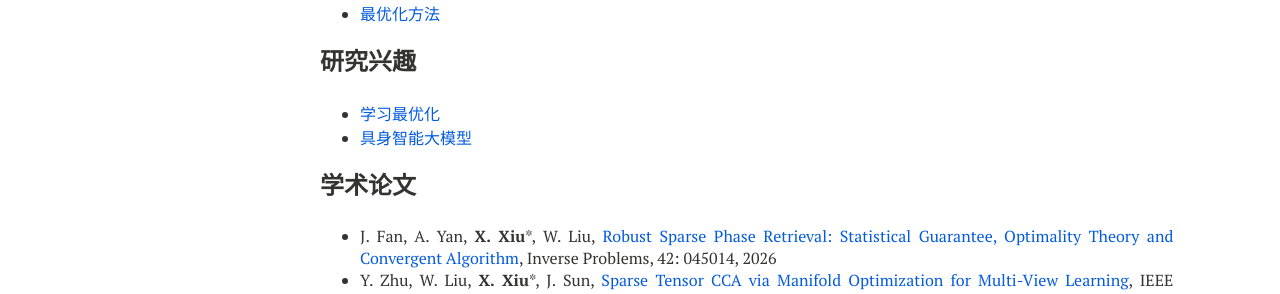
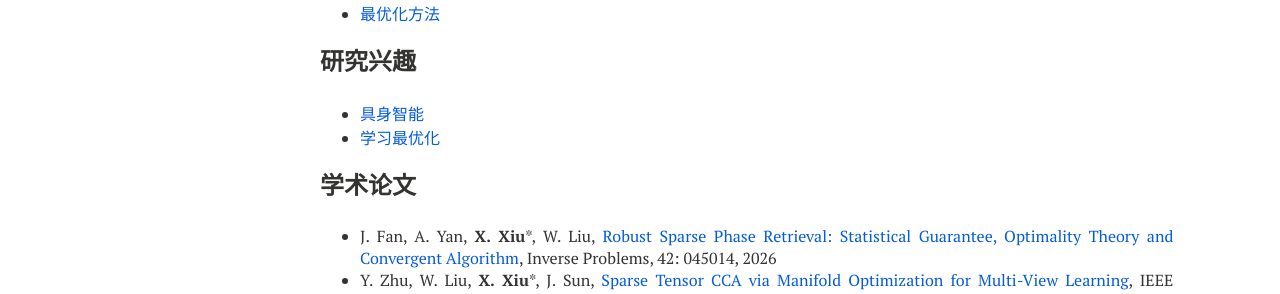
Before and after one commit to xianchaoxiu/xianchaoxiu.github.io, a Jekyll site: the page built from chinese/index.md, in a window 1280 px wide. Shown: the part 545-839 px from the top of the page. Built offline with Jekyll 4.4.1, drawn with Linux system fonts in a browser that asks for light colours; nearby versions of some CDN libraries.

Commit message:
Update index.md

```diff
--- a/chinese/index.md
+++ b/chinese/index.md
@@ -28,8 +28,8 @@ share: false
 
 
 ### 研究兴趣
+* <a href="https://xianchaoxiu.github.io/chinese/research/EAI/" class="textlink" target="_blank"> 具身智能 </a><br>
 * <a href="https://xianchaoxiu.github.io/chinese/research/OPT/" class="textlink" target="_blank"> 学习最优化 </a><br>
-* <a href="https://xianchaoxiu.github.io/chinese/research/EAI/" class="textlink" target="_blank"> 具身智能大模型 </a><br>
 
 
 ### 学术论文
```
